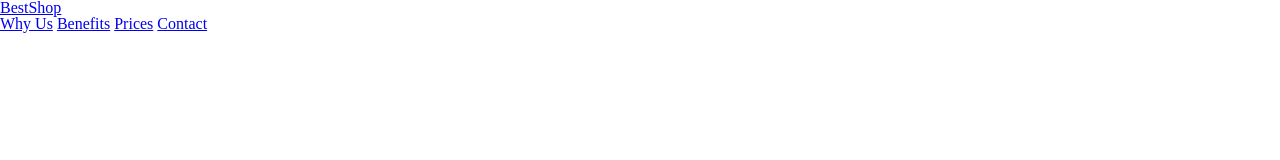
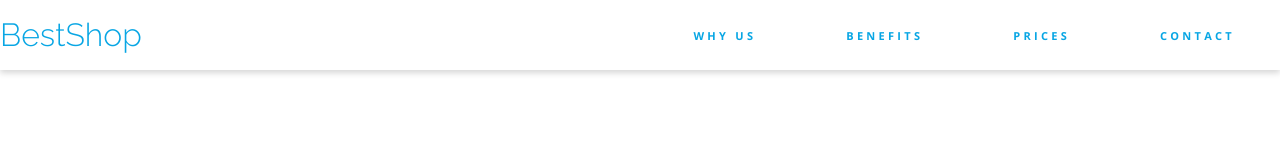
Before and after one commit to ASnezana/Best-Shop, a plain HTML site: page index.html in a window 1280 px wide. Drawn offline with nearby package versions, Linux system fonts and the light colour scheme.

Commit message:
header section style

```diff
--- a/css/style.css
+++ b/css/style.css
@@ -2,6 +2,7 @@
     padding: 0;
     margin: 0;
     box-sizing: border-box;
+    text-decoration: none;
 }
 
 :root {
@@ -18,3 +19,76 @@
     --primary-fonts: "Raleway","sans-serif";
     --secondary-fonts: "Open Sans", "sans-serif";
 }
+
+
+body {
+    width: 100vw;
+    position: relative;
+}
+
+.container {
+    max-width: 1352px;
+    margin: 0 auto;
+    position: relative;
+    justify-content:center ;
+
+}
+.header_background {
+    box-shadow: 0 3px 6px #00000029;
+    opacity: 1;
+}
+
+.header_navigation-row {
+    display: flex;
+    flex-direction: row;
+    justify-content: space-between;
+
+}
+
+.header_menu_box {
+    display: flex;
+    flex-direction: row;
+
+}
+
+.header_logo_box {
+    display: flex;
+    justify-content: center;
+    align-items: center;
+}
+
+.header_logo_box a {
+    font-family: var(--primary-fonts);
+    font-weight: 300;
+    font-size:32px;
+    color: var(--primary-color);
+
+    cursor: pointer;
+
+}
+
+.header_logo_box a:hover {
+    color: var(--color-black);
+}
+
+.header_menu_box a {
+    font-family: var(--secondary-fonts);
+    font-weight: 700;
+    font-size: 11px;
+    line-height: 15px;
+    letter-spacing: 3.28px;
+    text-transform: uppercase;
+    color: var(--primary-color);
+
+
+    padding-top: 28px;
+    padding-bottom: 27px;
+    margin-left: 45px;
+    margin-right: 45px;
+
+}
+
+.header_menu_box a:hover {
+    color: var(--color-black);
+    border-bottom: 4px solid var(--primary-color);
+}
```
